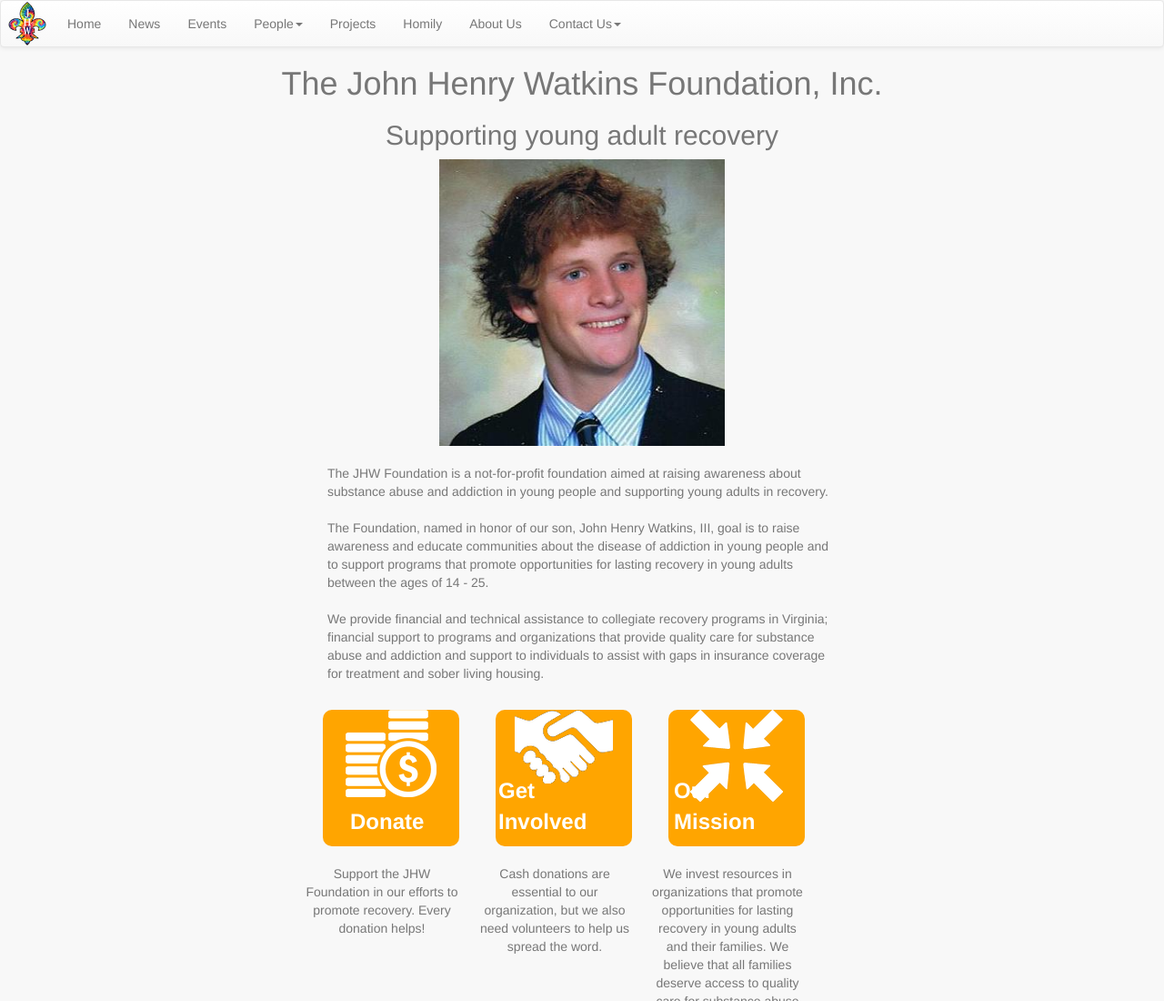
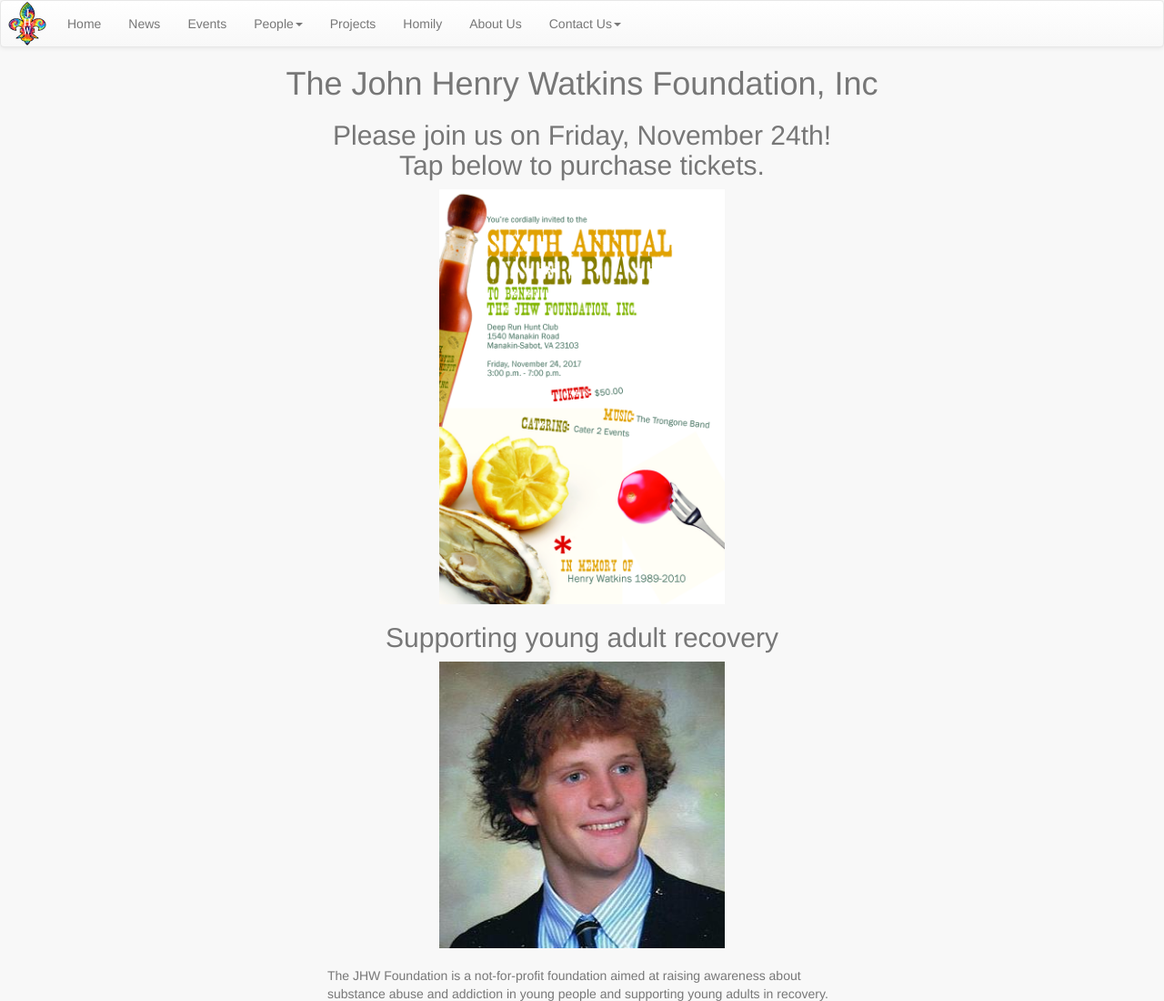
Before and after one commit to the-jhw-foundation/website, a website: page index.html in a window 1280 px wide. Shown: the top 1100 px of the page at 91% size. Drawn offline with nearby package versions, Linux system fonts and the light colour scheme; some packages are replaced by stand-ins of ours.

Commit message:
oyster roast

```diff
--- a/views/homePage.html
+++ b/views/homePage.html
@@ -1,7 +1,12 @@
 <section id="bodySection" class="test">
-	<h1>The John Henry Watkins Foundation, Inc.</h1>
+	<h1>The John Henry Watkins Foundation, Inc</h1>
+	<h2>Please join us on Friday, November 24th!
+		<br>Tap below to purchase tickets.</h2>
+	<a href="https://events.r20.constantcontact.com/register/eventReg?oeidk=a07eemelle53e523078&oseq=&c=&ch=" target="_blank">
+	<img id="homescreen-portrait" src="img/2017OysterRoast.png">
+	</a>
 	<h2>Supporting young adult recovery</h2>
-	<img id="homescreen-portrait" src="img/jhw-portriat.png">
+		<img id="homescreen-portrait" src="img/jhw-portriat.png">
 	<p>
 	The JHW Foundation is a not-for-profit foundation aimed at raising awareness about substance abuse and addiction in young people and supporting young adults in recovery.
 	</p>
```
Also changed, not shown: img/2017OysterRoast.png (added), 1 other file.
